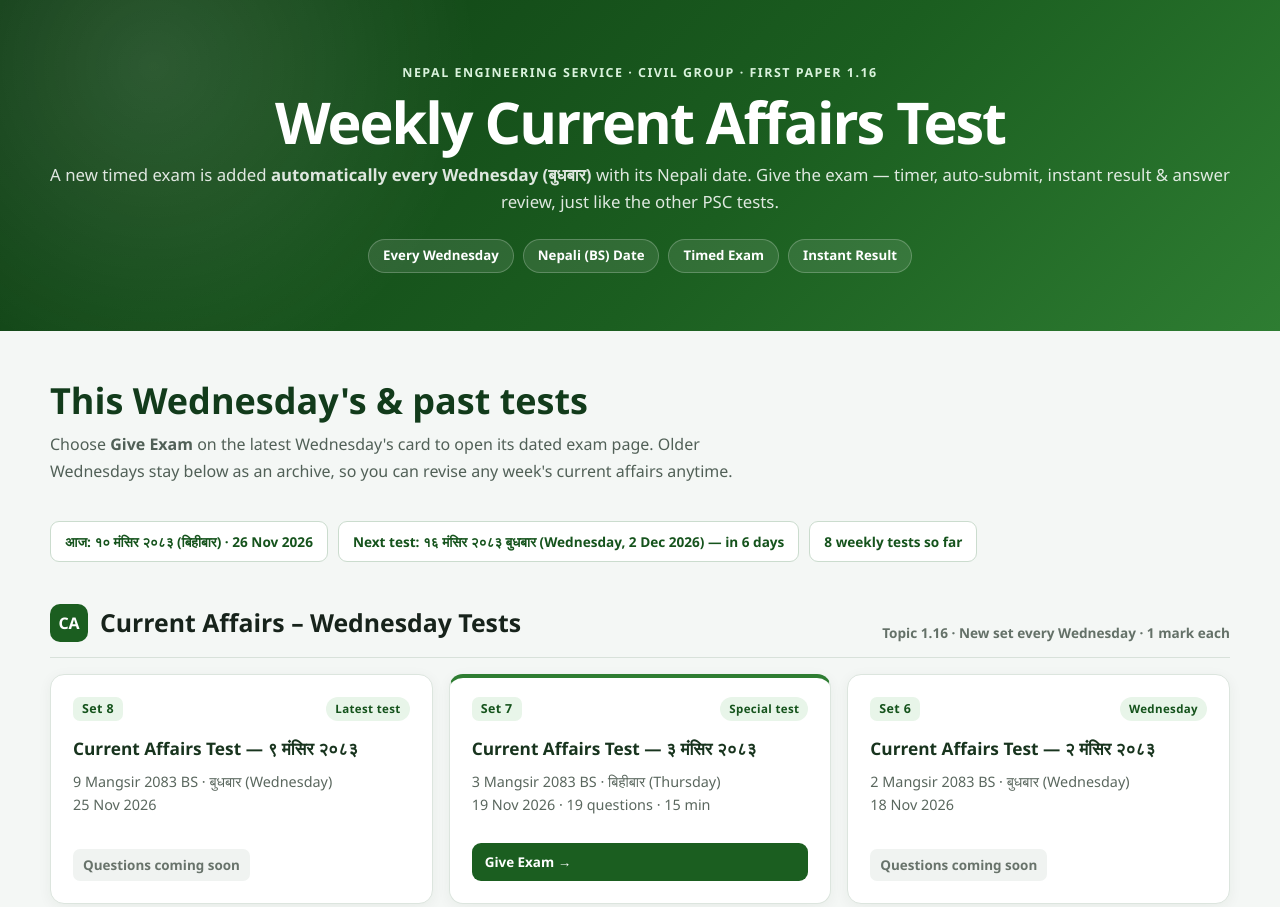
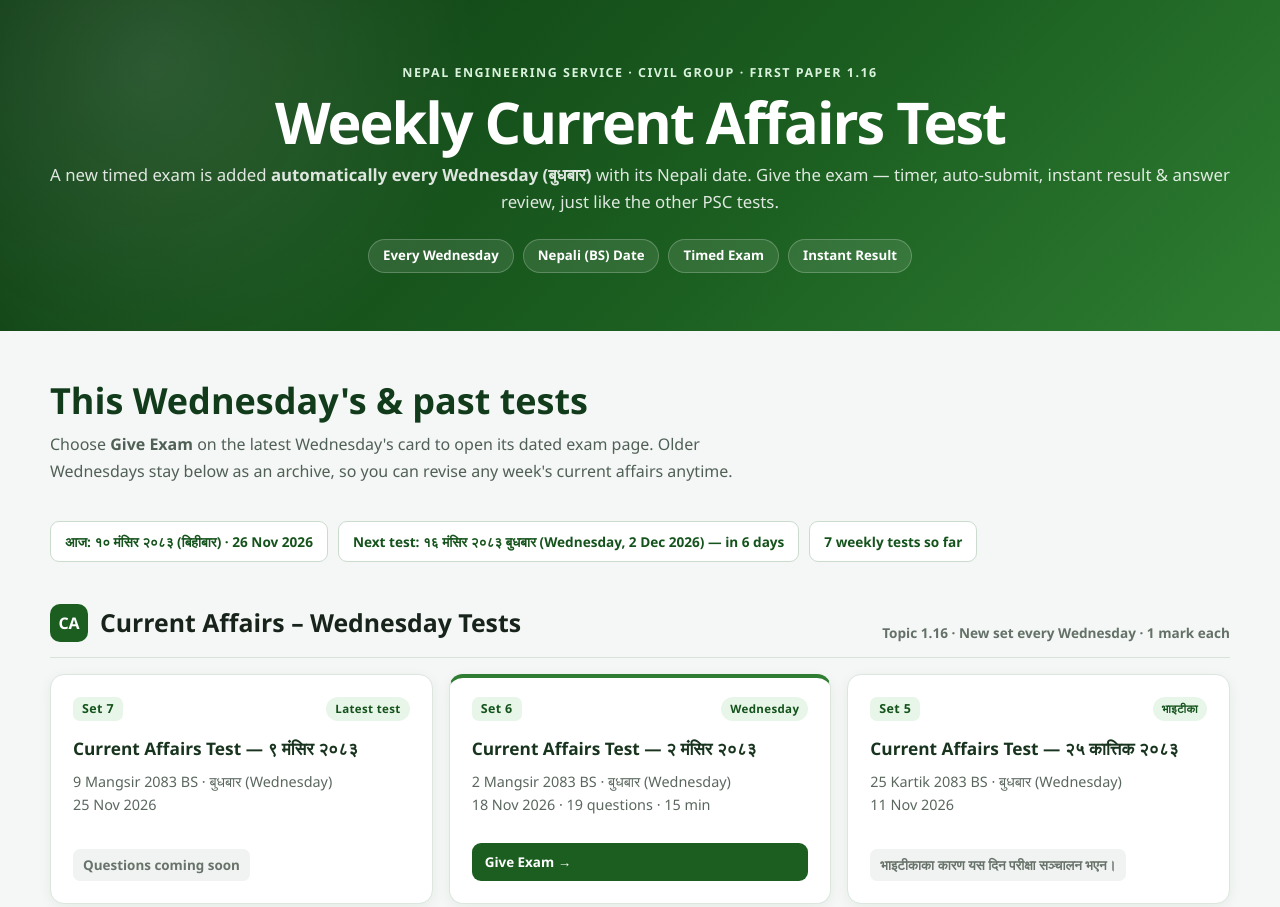
Before and after one commit to Erarunpanthi/eraun.com.np, a plain HTML site: page Psc-preparation/Current-Affairs/index.html in a window 1280 px wide. Shown: the top 907 px of the page. Drawn offline with Linux system fonts and the light colour scheme.

Commit message:
Fix Current Affairs exam routing and Wednesday schedule
Co-authored-by: arena-agent <297053741+arena-agent@users.noreply.github.com>

```diff
--- a/Psc-preparation/Current-Affairs/current-affairs.js
+++ b/Psc-preparation/Current-Affairs/current-affairs.js
@@ -1,5 +1,4 @@
-/* Weekly Current Affairs index — tests are generated for Wednesdays, with
- * explicitly scheduled special dates included as exceptions.
+/* Weekly Current Affairs index — tests are listed on Wednesdays only.
  * No HTML edit is needed: add questions in tests.js. */
 (function () {
   'use strict';
@@ -8,34 +7,24 @@
 
   /* Series starts Wednesday 14 Oct 2026 AD = 28 Ashwin 2083 BS (Set 1). */
   var SERIES_START_AD = new Date(2026, 9, 14); // local midnight
-  // One-off Thursday exam requested for 3 Mangsir 2083 (19 Nov 2026).
-  var SPECIAL_TEST_AD_DATES = [new Date(2026, 10, 19)];
-  var EXAM_URL = '/Psc-preparation/Current-Affairs/exam/date=';
+  var EXAM_URL = '/Psc-preparation/Current-Affairs/exam.html?date=';
   var DAY_MS = 86400000;
 
   function startOfDay(d) { return new Date(d.getFullYear(), d.getMonth(), d.getDate()); }
   function daysBetween(a, b) { return Math.round((startOfDay(b) - startOfDay(a)) / DAY_MS); }
 
-  /* Wednesdays plus any explicit special dates, newest first. */
-  function listTestDates(today) {
+  /* All Wednesdays from the series start up to (and including) today, newest first. */
+  function listWednesdays(today) {
     var list = [];
     var d = new Date(SERIES_START_AD);
     while (d.getDay() !== 3) d = new Date(d.getTime() + DAY_MS);
     while (d <= today) { list.push(new Date(d)); d = new Date(d.getTime() + 7 * DAY_MS); }
-    SPECIAL_TEST_AD_DATES.forEach(function (special) {
-      if (special >= SERIES_START_AD && special <= today && !list.some(function (date) { return daysBetween(date, special) === 0; })) {
-        list.push(new Date(special));
-      }
-    });
-    return list.sort(function (a, b) { return b - a; });
+    return list.reverse();
   }
-  function nextTestDate(today) {
+  function nextWednesday(today) {
     var d = new Date(SERIES_START_AD);
     while (d.getDay() !== 3) d = new Date(d.getTime() + DAY_MS);
     while (d <= today) d = new Date(d.getTime() + 7 * DAY_MS);
-    SPECIAL_TEST_AD_DATES.forEach(function (special) {
-      if (special > today && special < d) d = new Date(special);
-    });
     return d;
   }
   function weekdayNameEn(day) { return ['Sunday', 'Monday', 'Tuesday', 'Wednesday', 'Thursday', 'Friday', 'Saturday'][day]; }
@@ -55,8 +44,8 @@
       return;
     }
     var today = startOfDay(new Date());
-    var testDates = listTestDates(today);
-    var total = testDates.length;
+    var wednesdays = listWednesdays(today);
+    var total = wednesdays.length;
 
     /* ---- Hero / status strip ---- */
     var todayBs = ND.adToBs(today);
@@ -64,7 +53,7 @@
     if (todayEl && todayBs) {
       todayEl.textContent = 'आज: ' + ND.formatBsNp(todayBs) + ' (' + ND.weekdayNp(today.getDay()) + ') · ' + ND.formatAdEn(today);
     }
-    var next = nextTestDate(today);
+    var next = nextWednesday(today);
     var nextBs = ND.adToBs(next);
     var nextEl = document.getElementById('caNextTest');
     if (nextEl && nextBs) {
@@ -74,20 +63,19 @@
     var countEl = document.getElementById('caTestCount');
     if (countEl) countEl.textContent = total + (total === 1 ? ' weekly test' : ' weekly tests') + ' so far';
 
-    /* ---- Weekly and special-date exam cards ---- */
+    /* ---- Wednesday cards (auto-generated) ---- */
     grid.textContent = '';
     if (!total) {
       grid.appendChild(el('p', null, 'The first Weekly Current Affairs Test opens on ' + ND.formatBsNp(ND.adToBs(SERIES_START_AD)) + ' (Wednesday).'));
       return;
     }
-    testDates.forEach(function (adDate, i) {
+    wednesdays.forEach(function (adDate, i) {
       var setNo = total - i;
       var bs = ND.adToBs(adDate);
       if (!bs) return;
       var key = ND.keyOf(bs);
       var set = TESTS[key];
       var holidayMessage = (window.CA_HOLIDAYS || {})[key];
-      var isSpecialDate = adDate.getDay() !== 3;
       var isToday = daysBetween(adDate, today) === 0;
       var isLatest = i === 0;
 
@@ -96,7 +84,7 @@
       var top = el('div', 'topic-top');
       top.appendChild(el('span', 'topic-number', 'Set ' + setNo));
       var badge = el('span', holidayMessage ? 'ca-badge' : (isToday ? 'ca-badge ca-live' : 'ca-badge'),
-        holidayMessage ? 'भाइटीका' : (isSpecialDate ? 'Special test' : (isToday ? '● Live today' : (isLatest ? 'Latest test' : 'Wednesday'))));
+        holidayMessage ? 'भाइटीका' : (isToday ? '● Live today' : (isLatest ? 'Latest test' : 'Wednesday')));
       top.appendChild(badge);
       card.appendChild(top);
 
--- a/Psc-preparation/Current-Affairs/index.html
+++ b/Psc-preparation/Current-Affairs/index.html
@@ -83,8 +83,8 @@
     <div id="social-section"></div>
     <div id="footer"></div>
     <script src="/Psc-preparation/Current-Affairs/nepali-date.js?v=20261030-4"></script>
-    <script src="/Psc-preparation/Current-Affairs/tests.js?v=20261126-1"></script>
-    <script src="/Psc-preparation/Current-Affairs/current-affairs.js?v=20261126-1"></script>
+    <script src="/Psc-preparation/Current-Affairs/tests.js?v=20261126-2"></script>
+    <script src="/Psc-preparation/Current-Affairs/current-affairs.js?v=20261126-2"></script>
     <script src="/js/layout.js?v=20260924" defer></script>
 </body>
 </html>
```
Also changed, not shown: 404.html (+8 -0 lines), Psc-preparation/Current-Affairs/exam.html (+4 -17 lines), Psc-preparation/Current-Affairs/tests.js, 2 other files.
